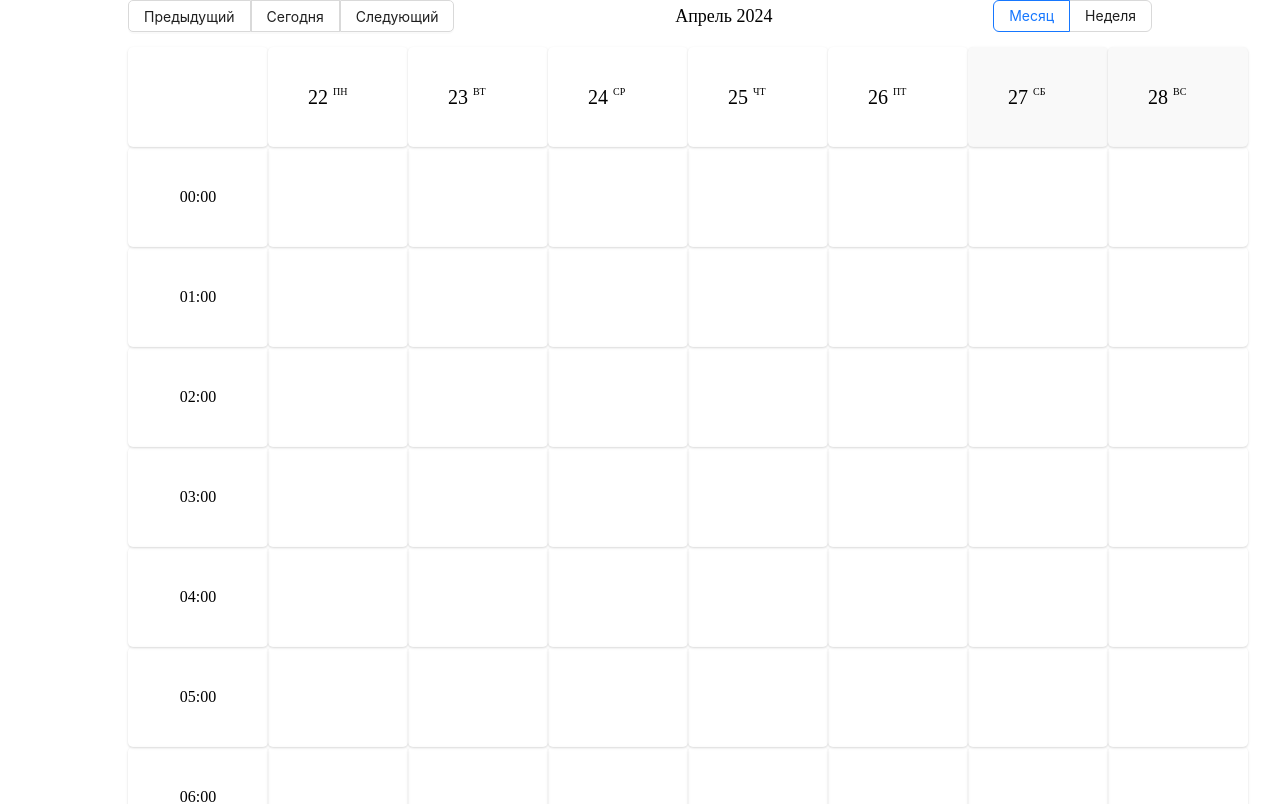
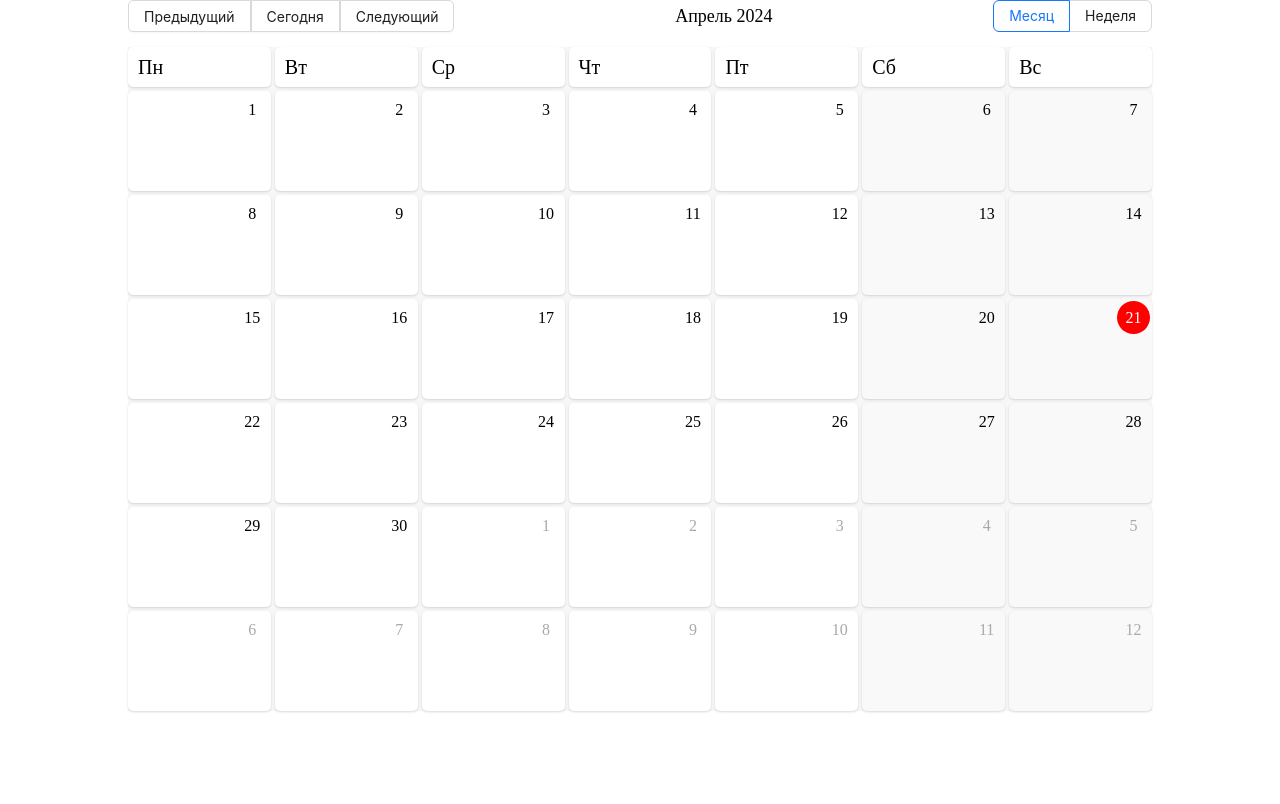
Before and after one commit to SVorobey/developReact, a React (Vite) app: page /calendar in a window 1280 px wide. Shown: the top 804 px of the page. Built offline with nearby package versions, Linux system fonts and the light colour scheme.

Commit message:
Added current day in week view

```diff
--- a/src/entities/calendar/model.ts
+++ b/src/entities/calendar/model.ts
@@ -28,32 +28,29 @@ export const calendarSlice = createSlice({
     name: 'calendar',
     initialState,
     reducers: {
-        nextMonth: (state, action) => {
+        next: (state, action) => {
+            if (state.selectedView === 'month') {
                 state.fullDate = moment(action.payload).clone().add(1, 'month').format('YYYY-MM-DD');
                 state.day = moment(action.payload).clone().add(1, 'month').format('D');
                 state.monthYear = moment(action.payload).clone().add(1, 'month').format('MMMM YYYY');
+            } else {
+                state.fullDate = moment(action.payload).clone().add(1, 'week').format('YYYY-MM-DD');
+                state.day = moment(action.payload).clone().add(1, 'week').format('D');
+                state.monthYear = moment(action.payload).clone().add(1, 'week').format('MMMM YYYY');
+            }
         },
-        prevMonth: (state, action) => {
+        previous: (state, action) => {
+            if (state.selectedView === 'month') {
                 state.fullDate = moment(action.payload).clone().subtract(1, 'month').format('YYYY-MM-DD');
                 state.day = moment(action.payload).clone().subtract(1, 'month').format('D');
                 state.monthYear = moment(action.payload).clone().subtract(1, 'month').format('MMMM YYYY');
-        },
-        currentMonth: (state) => {
-            state.fullDate = moment().clone().format('YYYY-MM-DD');
-            state.day = moment().clone().format('D');
-            state.monthYear = moment().clone().format('MMMM YYYY');
-        },
-        nextWeek: (state, action) => {
-            state.fullDate = moment(action.payload).clone().add(1, 'week').format('YYYY-MM-DD');
-            state.day = moment(action.payload).clone().add(1, 'week').format('D');
-            state.monthYear = moment(action.payload).clone().add(1, 'week').format('MMMM YYYY');
-        },
-        prevWeek: (state, action) => {
+            } else {
                 state.fullDate = moment(action.payload).clone().subtract(1, 'week').format('YYYY-MM-DD');
                 state.day = moment(action.payload).clone().subtract(1, 'week').format('D');
                 state.monthYear = moment(action.payload).clone().subtract(1, 'week').format('MMMM YYYY');
+            }
         },
-        currentWeek: (state) => {
+        current: (state) => {
             state.fullDate = moment().clone().format('YYYY-MM-DD');
             state.day = moment().clone().format('D');
             state.monthYear = moment().clone().format('MMMM YYYY');
@@ -64,8 +61,9 @@ export const calendarSlice = createSlice({
     },
 })
 
-export const { nextMonth, prevMonth, currentMonth } = calendarSlice.actions;
+export const { next, previous, current, selectView } = calendarSlice.actions;
 export const daySelector = (state: RootState) => state.calendar.day;
 export const fullDateSelector = (state: RootState) => state.calendar.fullDate;
 export const monthYearSelector = (state: RootState) => state.calendar.monthYear;
+export const viewSelector = (state: RootState) => state.calendar.selectedView;
 export default calendarSlice.reducer;
--- a/src/features/calendar/calendarCellsMonth/index.tsx
+++ b/src/features/calendar/calendarCellsMonth/index.tsx
@@ -8,7 +8,7 @@ type Props = {
 }
 
 export const CalendarCellsMonth:React.FC<Props> = ({fulldate}) => {
-    const day = moment(fulldate).startOf('month').startOf('week');
+    const day = moment(fulldate).startOf('month').startOf('week').day() === 0 ? moment(fulldate).startOf('month').subtract(1, 'day').startOf('week') : moment(fulldate).startOf('month').startOf('week');
     const calendarDays = [...Array(42)].map(() => day.add(1, 'day').clone());
   return (
     <CellsWrapper>
--- a/src/features/calendar/calendarCellsWeek/index.tsx
+++ b/src/features/calendar/calendarCellsWeek/index.tsx
@@ -1,8 +1,7 @@
 import moment from "moment";
 import { WeekDaysWrapper } from "../calendarCellsMonth/styles";
-import { DayInHeader, CellsWrapper, WeekWrapper, Cells, TimeWrapper, HeaderWrapper, EventWrapper } from "./styles";
+import { DayInHeader, CellsWrapper, WeekWrapper, Cells, TimeWrapper, HeaderWrapper, EventWrapper, CurrentDay, Number, DayName } from "./styles";
 import { daysOfWeek, time } from "@app/momentConfig";
-import { Number, DayName } from "./styles";
 
 
 type Props = {
@@ -20,11 +19,10 @@ export const CalendarCellsWeek:React.FC<Props> = ({fulldate}) => {
             calendarDays.map((item, index) => (
               <WeekWrapper
                 isweekend={(item.day() === 6 || item.day() === 0) ? 'true' : 'false'}
-                isCurrentMonth={item.month() === moment(fulldate).month() ? 'true' : 'false'}
               >
                 <DayInHeader>
                   <Number>
-                        {item.format('D')}
+                    {moment().isSame(item, 'day') ? <CurrentDay>{item.format('D')}</CurrentDay> : item.format('D')}
                   </Number>
                   <DayName>
                       {daysOfWeek[index].toUpperCase()}
--- a/src/features/calendar/calendarCellsWeek/styles.tsx
+++ b/src/features/calendar/calendarCellsWeek/styles.tsx
@@ -3,25 +3,24 @@ import { WeekDaysWrapper } from "../calendarCellsMonth/styles";
 
 type Props = {
     isweekend?: string,
-    isCurrentMonth?: string,
-    isCurrentDay?: string,
 }
 
-export const Number = styled.p`
+export const Number = styled.div`
     font-size: 20px;
-    color: #000;
-    margin-right: 5px;
+    margin-right: 10px;
 `;
 
 export const DayName = styled.p`
     font-size: 10px;
-    color: #000;
+    margin-bottom: 15px;
 `;
 
-export const DayInHeader = styled.div`
+export const DayInHeader = styled.div<Props>`
+    width: 100%;
+    height: 100%;
     display: flex;
-    align-items: flex-start;
-    padding: 40px 0 0 40px;
+    align-items: center;
+    justify-content: center;
 `;
 
 export const CellsWrapper = styled.div`
@@ -35,12 +34,11 @@ export const TimeDiv = styled.div`
     font-size: 20px
 `;
 
-export const Cells = styled.div<Props>`
+export const Cells = styled.div`
     min-width: 140px;
     min-height: 100px;
     box-shadow: rgba(0, 0, 0, 0.1) 0px 1px 3px 0px, rgba(0, 0, 0, 0.06) 0px 1px 2px 0px;
     border-radius: 5px;
-    border-top: ${props => props.isCurrentDay === 'true' ? '2px solid #1677FF' : 'none'};
     display: flex;
     justify-content: center;
     align-items: center;
@@ -48,7 +46,6 @@ export const Cells = styled.div<Props>`
 
 export const WeekWrapper = styled(WeekDaysWrapper)<Props>`
     background: ${props => props.isweekend === 'true' ? '#F9F9F9' : '#FFF'};
-    color: ${props => props.isCurrentMonth === 'true' ? '#000' : '#A9A9A9'};
 `;
 
 export const TimeWrapper = styled.div`
@@ -71,3 +68,15 @@ export const HeaderWrapper = styled.div`
     grid-template-columns: repeat(8, 1fr);
     grid-template-rows: 1fr;
 `;
+
+export const CurrentDay = styled.div`
+    width: 31px;
+    height: 31px;
+    border-radius: 50%;
+    background: red;
+    color: #FFF;
+    display: flex;
+    justify-content: center;
+    align-items: center;
+    margin-top: -3px;
+`;
--- a/src/features/calendar/calendarHeader/index.tsx
+++ b/src/features/calendar/calendarHeader/index.tsx
@@ -12,7 +12,7 @@ export const CalendarHeader:React.FC<Props> = ({currentmonthyear}) => {
     <CalendarHeaderWrapper>
         <ButtonGroup data={currentPrevNext} />
         <StyledText>
-            {currentmonthyear}
+          {currentmonthyear}
         </StyledText>
         <RadioGroup data={monthWeekData} />
     </CalendarHeaderWrapper>
--- a/src/features/calendar/calendarHeader/mock.ts
+++ b/src/features/calendar/calendarHeader/mock.ts
@@ -1,9 +1,11 @@
 /* eslint-disable @typescript-eslint/no-explicit-any */
-import { currentMonth, nextMonth, prevMonth } from "@entities/calendar/model";
+import { current, next, previous, selectView } from "@entities/calendar/model";
 import { ActionCreatorWithPayload } from "@reduxjs/toolkit";
 
 export interface Data {
     label: string,
+    action?: ActionCreatorWithPayload<any, string>,
+    id?: string,
 }
 
 export interface ButtonsData extends Data {
@@ -13,23 +15,27 @@ export interface ButtonsData extends Data {
 export const monthWeekData:Data[] = [
     {
         label: 'Месяц',
+        action: selectView,
+        id: 'month',
     },
     {
         label: 'Неделя',
+        action: selectView,
+        id: 'week',
     },
 ];
 
 export const currentPrevNext:ButtonsData[] = [
     {
         label: 'Предыдущий',
-        action: prevMonth,
+        action: previous,
     },
     {
         label: 'Сегодня',
-        action: currentMonth,
+        action: current,
     },
     {
         label: 'Следующий',
-        action: nextMonth,
+        action: next,
     },
 ]
--- a/src/shared/calendar/radioGroup/index.tsx
+++ b/src/shared/calendar/radioGroup/index.tsx
@@ -1,5 +1,7 @@
 import { Radio } from 'antd';
 import { Data } from '@features/calendar/calendarHeader/mock';
+import { useAppDispatch } from '@shared/hooks/reduxHooks';
+import { current, selectView } from '@entities/calendar/model';
 
 type Props = {
   data: Data[],
@@ -7,10 +9,11 @@ type Props = {
 }
 
 export const RadioGroup = ({ data, defaultCheckedIndex = 0 }: Props) => {
+  const dispatch = useAppDispatch();
   return (
     <Radio.Group defaultValue={data[defaultCheckedIndex]?.label}>
       {data.map((item) => (
-        <Radio.Button key={item.label} value={item.label}>
+        <Radio.Button key={item.label} value={item.label} onClick={() => {dispatch(selectView(item.id)); dispatch(current())}}>
           {item.label}
         </Radio.Button>
       ))}
--- a/src/widgets/calendar/index.tsx
+++ b/src/widgets/calendar/index.tsx
@@ -2,18 +2,21 @@
 import { CalendarHeader } from "@features/calendar/calendarHeader"
 import { CalendarWrapper } from "./styles"
 import { useAppSelector } from "@shared/hooks/reduxHooks"
-import { fullDateSelector, monthYearSelector } from "@entities/calendar/model"
+import { fullDateSelector, monthYearSelector, viewSelector } from "@entities/calendar/model"
 import { CalendarCellsWeek } from "@features/calendar/calendarCellsWeek"
+import { CalendarCellsMonth } from "@features/calendar/calendarCellsMonth"
 
 export const CalendarEgar = () => {
   const currentDate = useAppSelector(fullDateSelector);
   const currentMonthYear = useAppSelector(monthYearSelector);
+  const currentView = useAppSelector(viewSelector);
 
   return (
     <CalendarWrapper>
         <CalendarHeader currentmonthyear={currentMonthYear} />
-        {/* <CalendarCellsMonth fulldate={currentDate} /> */}
-        <CalendarCellsWeek fulldate={currentDate} />
+        {
+          currentView === 'month' ? <CalendarCellsMonth fulldate={currentDate} /> : <CalendarCellsWeek fulldate={currentDate} />
+        }
     </CalendarWrapper>
   )
 }
```
Lines whose indentation alone changed are shown as unchanged.
